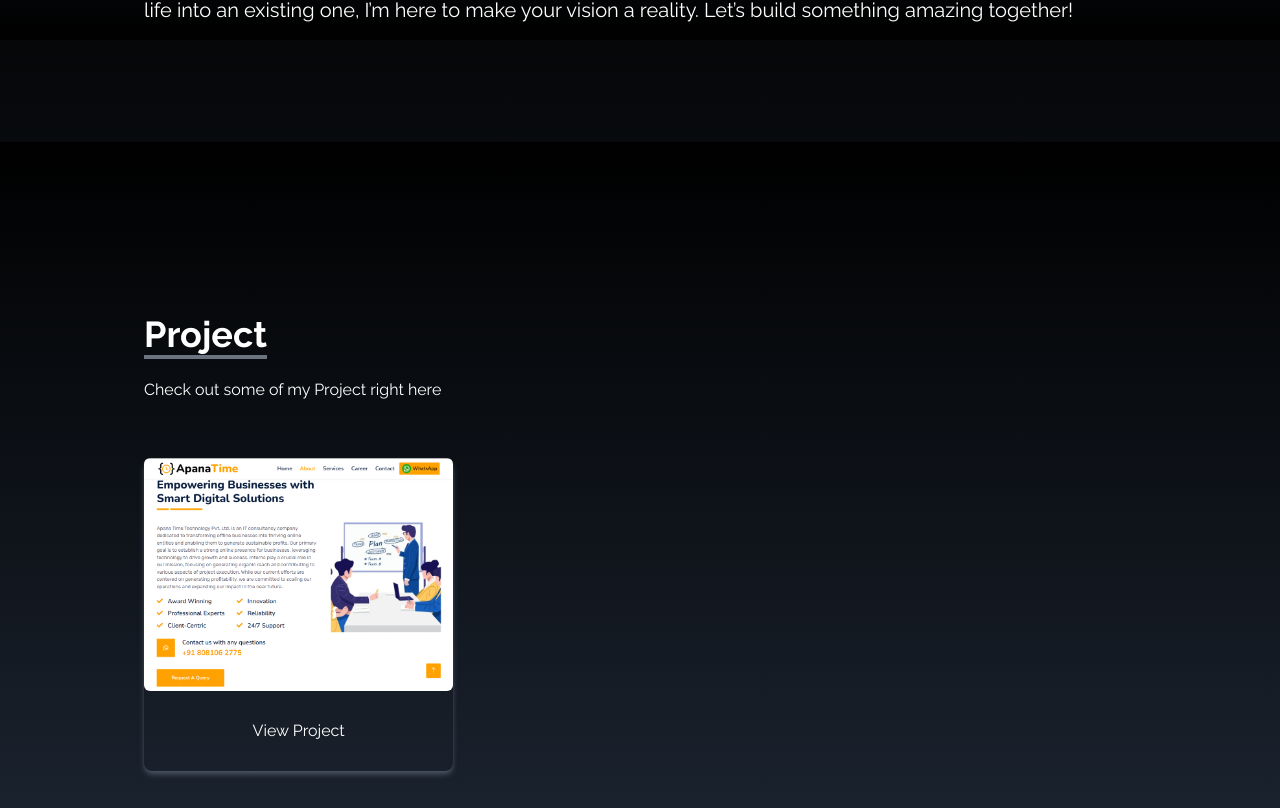
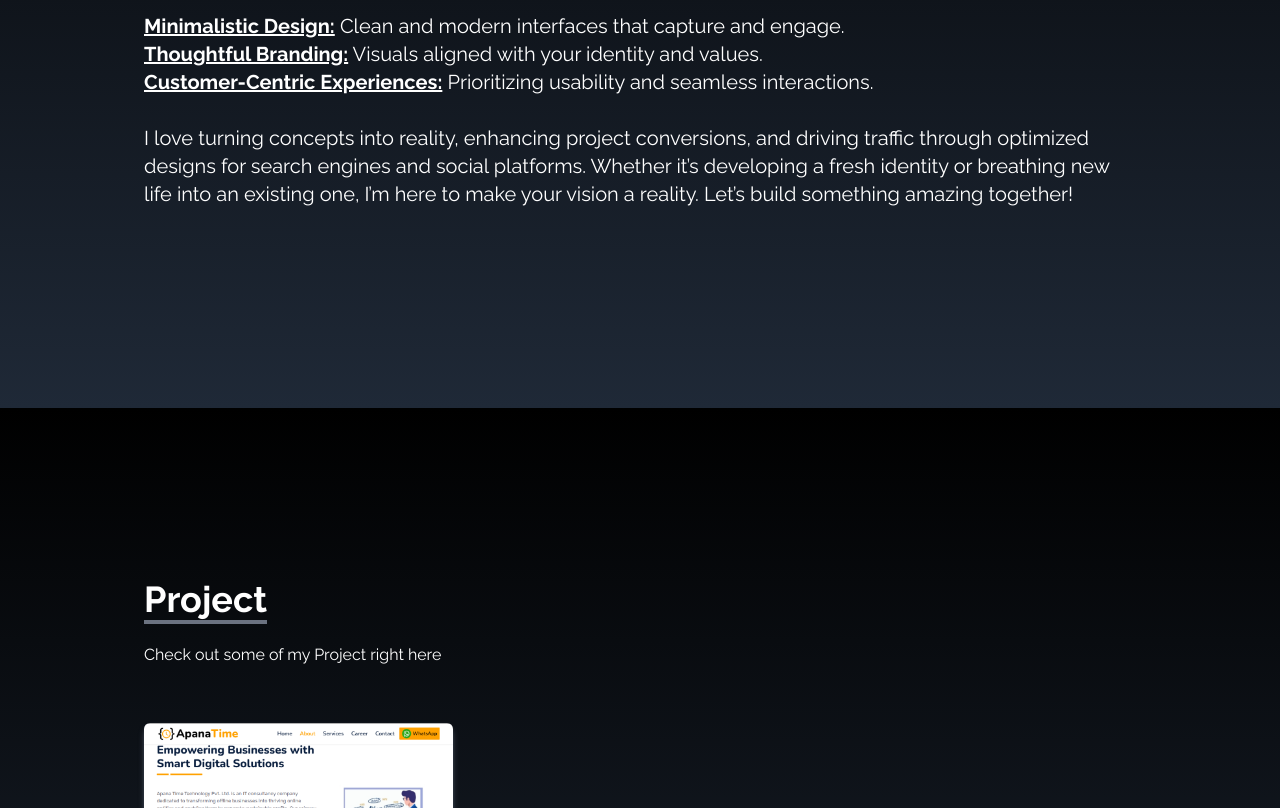
Before and after one commit to ErShivamTiwariOfficial/MyPortfolio, a React (Create React App) app: page / in a window 1280 px wide. Shown: the part 1192-2000 px from the top of the page. Built offline with nearby package versions, Linux system fonts and the light colour scheme.

Commit message:
Redirect Alighment

```diff
--- a/src/components/About.jsx
+++ b/src/components/About.jsx
@@ -3,8 +3,8 @@
 const About = () => {
   return (
     <div
-      name="about"
-      className="w-full h-100 bg-gradient-to-b from-gray-800 to-black text-white about"
+    name="About"
+    className="bg-gradient-to-b from-black to-gray-800 w-full text-white md:h-screen about"
   >
     <div className="max-w-screen-lg p-4 mx-auto flex flex-col justify-center w-full h-full">
       <div className="pb-8">
@@ -12,7 +12,6 @@
           About
         </p>
         </div>
-
         <p className="text-xl mt-5">
           Hello, I am Shivam Tiwari, a Frontend Developer with a passion for designing visually pleasing, user-friendly, and performance-driven web experiences. I code from scratch to create something unique and make ideas come to life for every project.
           Focused on:
--- a/src/components/Contact.jsx
+++ b/src/components/Contact.jsx
@@ -10,10 +10,11 @@
 const Contact = () => {
   return (
     <div
-      name="contact"
-      className="contact w-full h-screen bg-gradient-to-b from-black to-gray-800 p-4 text-white"
+      name="Contact"
+      className="bg-gradient-to-b from-black to-gray-800 w-full text-white md:h-screen contact"
     >
-      <div className="flex flex-col p-4 justify-center max-w-screen-lg mx-auto h-full">
+      <div className="max-w-screen-lg p-4 mx-auto flex flex-col justify-center w-full h-full">
+
         <div className="pb-8">
           <p className="text-4xl font-bold inline border-b-4 border-gray-500">
             Contact Me
@@ -52,7 +53,7 @@
             <textarea
               name="message"
               placeholder="Enter your message"
-              rows="10"
+              rows="5"
               required
               className="p-2 bg-transparent border-2 rounded-md text-white focus:outline-none"
             ></textarea>
--- a/src/components/NavBar.jsx
+++ b/src/components/NavBar.jsx
@@ -12,7 +12,7 @@
     },
     {
       id: 2,
-      link: "about",
+      link: "About",
     },
     {
       id: 3,
@@ -24,14 +24,13 @@
     // },
     {
       id: 5,
-      link: "contact",
+      link: "Contact",
     },
   ];
 
   return (
     <div className="flex justify-between items-center w-full h-20 px-4 text-white bg-black fixed nav">
       <div>
-        {/* <h1 className="text-5xl font-signature ml-2"><a className="link-underline hover:transition ease-in-out delay-150 hover:underline hover:decoration-solid" href="https://rahulkarda.netlify.app">Rahul</a></h1> */}
         <h1 className="text-4xl font-bold ml-2"><a className="link-underline link-underline-black" href="https://www.linkedin.com/in/ershivamtiwari/" target="_blank" rel="noreferrer">Er. Shivam Tiwari</a></h1>
       </div>
 
--- a/src/components/Project.jsx
+++ b/src/components/Project.jsx
@@ -51,7 +51,7 @@
   return (
     <div
       name="Project"
-      className="bg-gradient-to-b from-black to-gray-800 w-full text-white md:h-screen portfolio"
+      className="bg-gradient-to-b from-black to-gray-800 w-full text-white md:h-screen project"
     >
       <div className="max-w-screen-lg p-4 mx-auto flex flex-col justify-center w-full h-full">
         <div className="pb-8">
```
Lines whose indentation alone changed are shown as unchanged.
